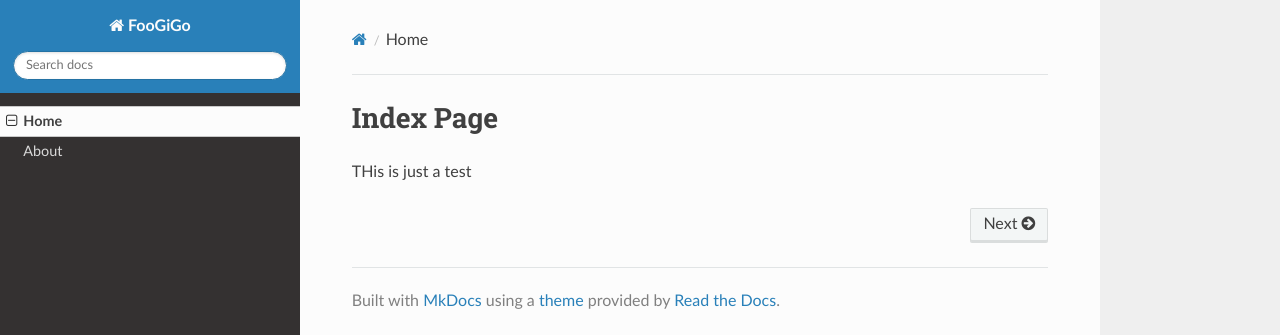
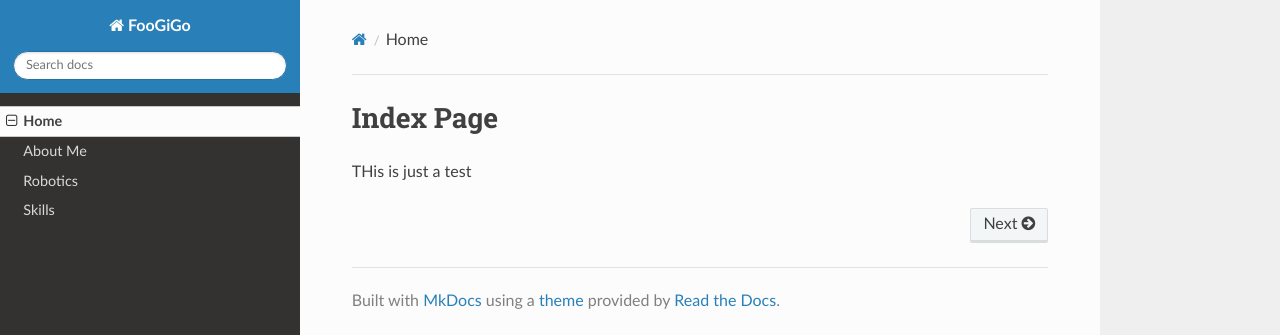
Before and after one commit to FooGiGo/FooGiGo.github.io, an MkDocs documentation site: the page built from docs/index.md, in a window 1280 px wide. Shown: the top 335 px of the page. Built offline with MkDocs 1.6.1, drawn with Linux system fonts in a browser that asks for light colours; nearby versions of some CDN libraries.

Commit message:
Update navigation titles in mkdocs.yml

```diff
--- a/mkdocs.yml
+++ b/mkdocs.yml
@@ -5,4 +5,6 @@ theme:
 
 nav:
   - Home: index.md
-  - About: about.md
+  - About Me: about.md
+  - Robotics: robotics.md
+  - Skills: skills.md
```
